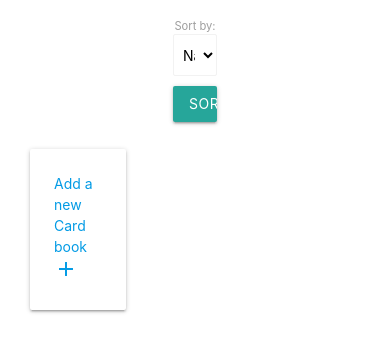
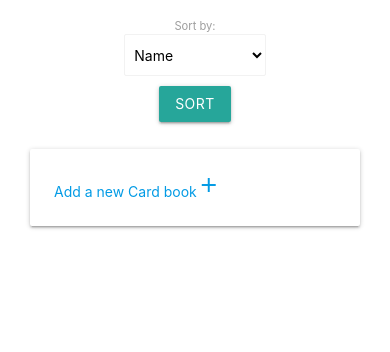
Before and after one commit to Code-Institute-Submissions/Code-Institute-Milestone-3-Data-Centric-Dev-Python-Flask, a Flask app: a page that uses templates/main_page.html in a window 390 px wide. Shown: the part 236-588 px from the top of the page. Run offline with Flask 2, Linux system fonts and the light colour scheme; data that the repository does not hold is empty; some libraries are stand-ins or nearby versions.

Commit message:
Added responsive layout

```diff
--- a/templates/main_page.html
+++ b/templates/main_page.html
@@ -12,7 +12,7 @@
 <!-- Sort by Select -->
 <div class="container-select">
    <div class="row display-flex">
-      <div class="col s2 margin--auto">
+      <div class="col s5 m3 margin--auto">
          <form action="{{ url_for('main_page_query', username=session['username']) }}" method="POST"
             class="select-form">
             <label for="pet-select">Sort by:</label>
@@ -31,7 +31,7 @@
 <div class="container container-cards">
    <div class="row">
 
-      <div class="col s4">
+      <div class="col s12 m6 l4">
          <a href="{{ url_for('add_page', username=session['username']) }}">
             <div class="card">
                <div class="card-content">
@@ -42,7 +42,7 @@
       </div>
 
       {% for recipe_card in user.recipe_cards %}
-      <div class="col s4">
+      <div class="col s12 m6 l4">
          <div class="card medium">
 
             <div class="card-image waves-effect waves-block waves-light">
```
